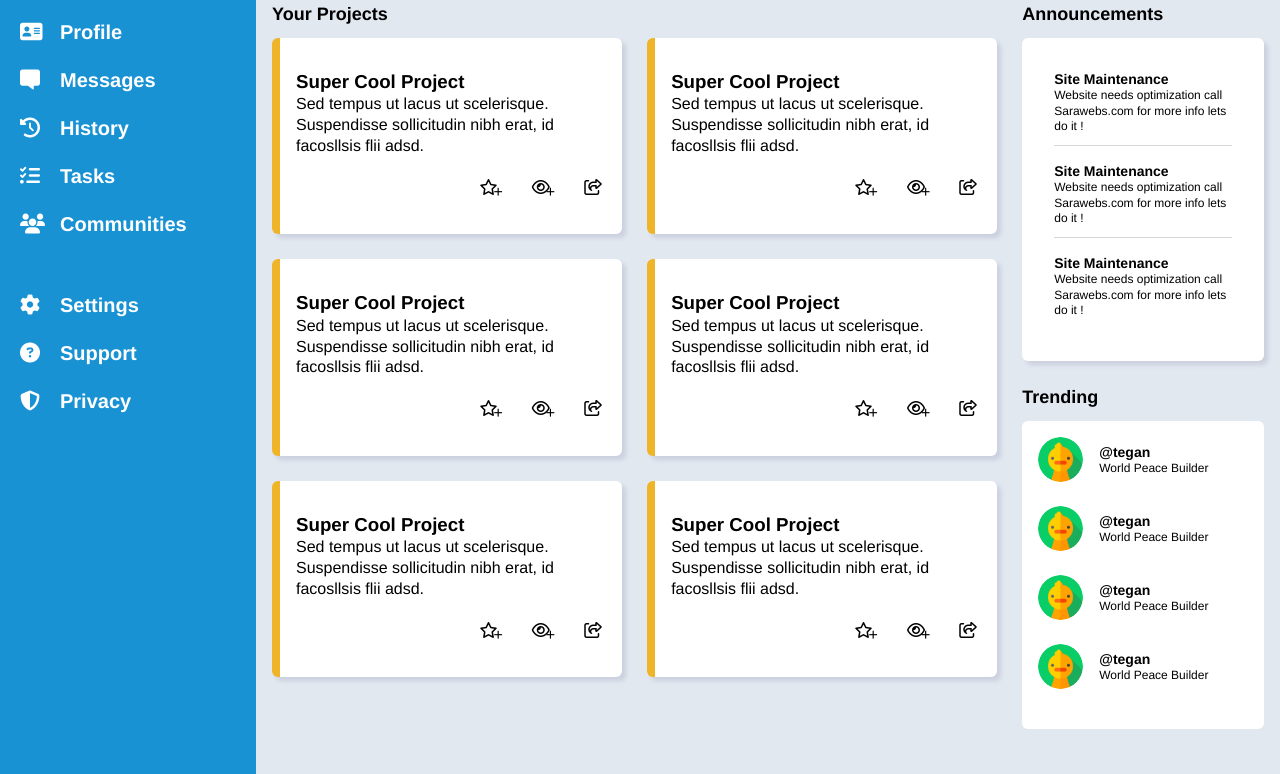
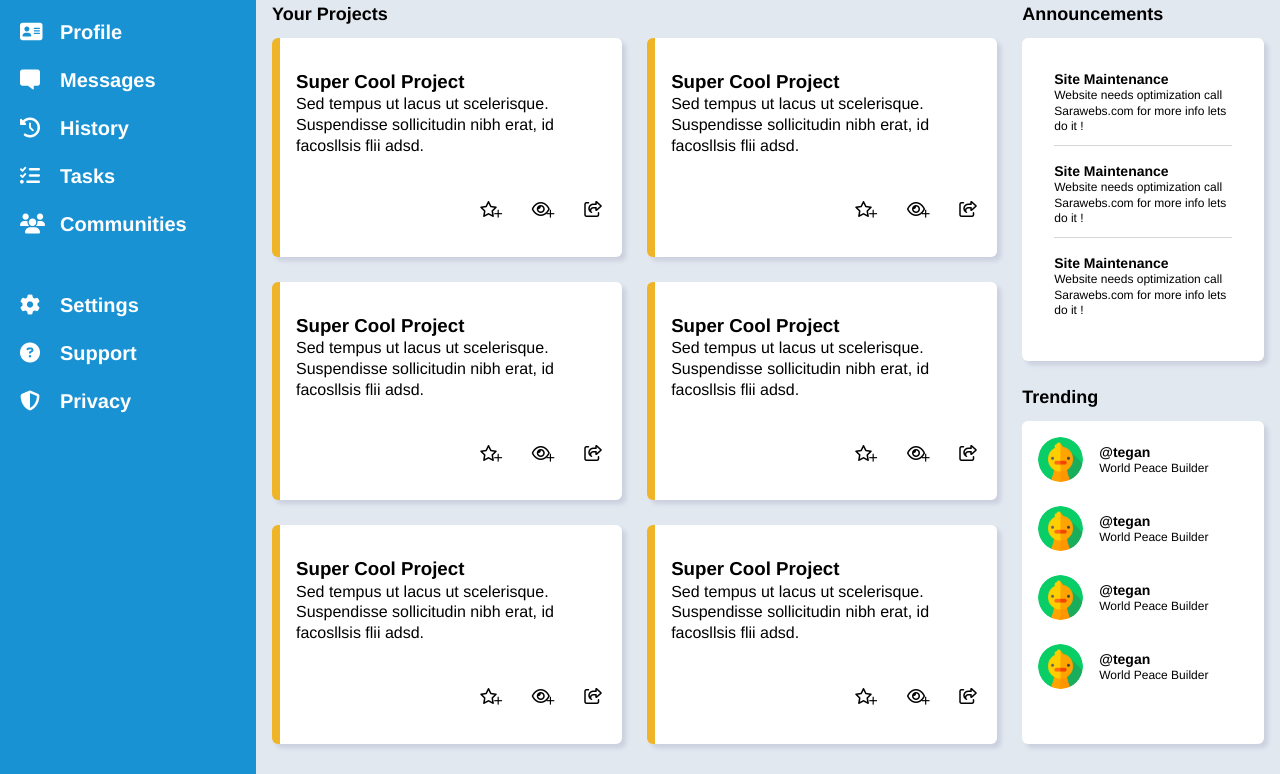
Before and after one commit to mdahamshi/top-admin, a plain HTML site: page index.html in a window 1280 px wide. Shown: the part 140-914 px from the top of the page. Drawn offline with Linux system fonts and the light colour scheme.

Commit message:
More details

```diff
--- a/index.html
+++ b/index.html
@@ -205,7 +205,7 @@
 
             <div class="trending-section flex-col">
                 <p class="content-title">Trending</p>
-                <ul class="trending-list">
+                <ul class="trending-list sb-shadow">
                     <li class="trending-item flex-row">
                         <img src="./assets/img/chicken.png" class="avatar" alt="chicken">
                         <div>
--- a/style.css
+++ b/style.css
@@ -190,12 +190,10 @@ body {
 .project-list {
     display: grid;
     grid-template-columns: repeat(auto-fit, minmax(250px, 1fr));
-    grid-template-rows: repeat(auto-fit, 1fr);
     gap: 25px;
+    height: 100%;
 }
-.content-title {
-    grid-column: span 2;
-}
+
 .project {
     background-color: white;
     border-left: 8px solid #f0b429;
@@ -256,6 +254,7 @@ body {
         font-size: 14px;
     }
     font-size: 12px;
+    height: 100%;
 }
 
 .trending-item {
```
